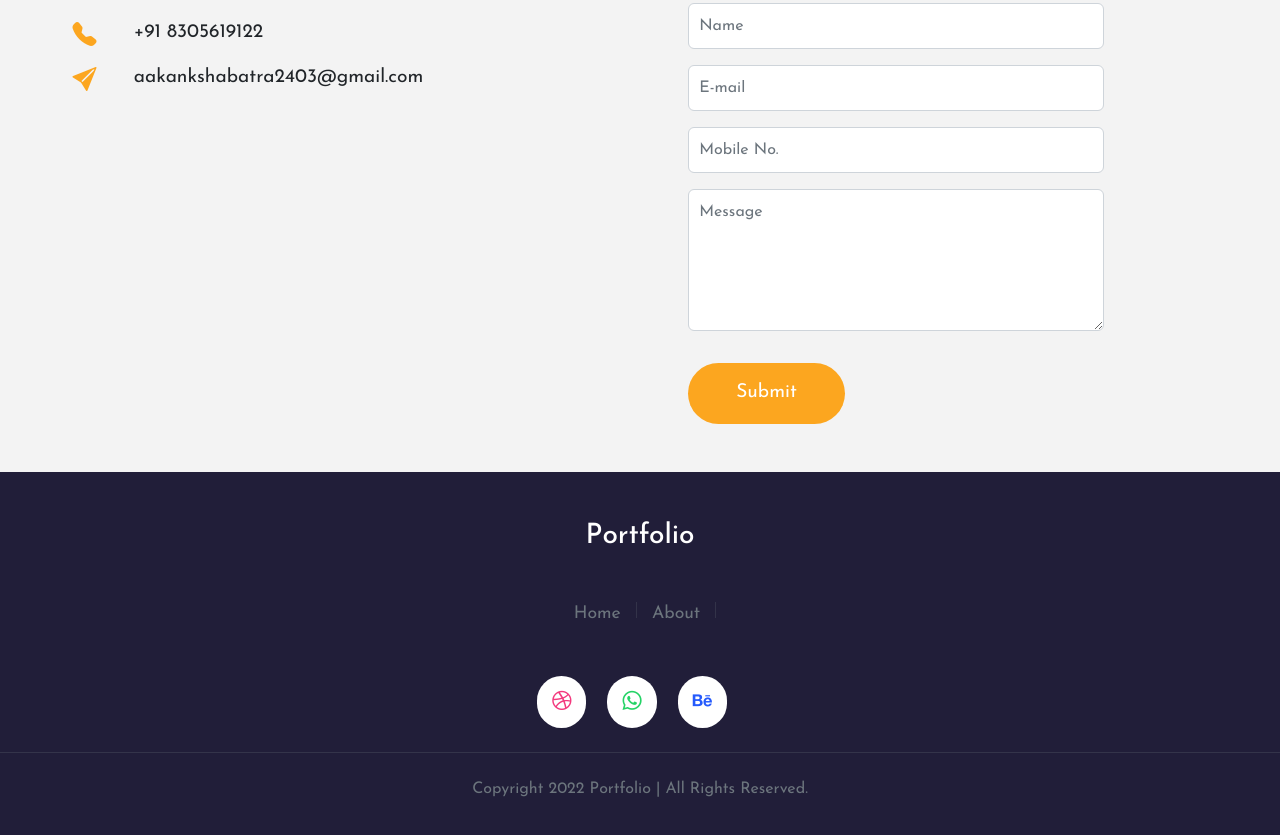
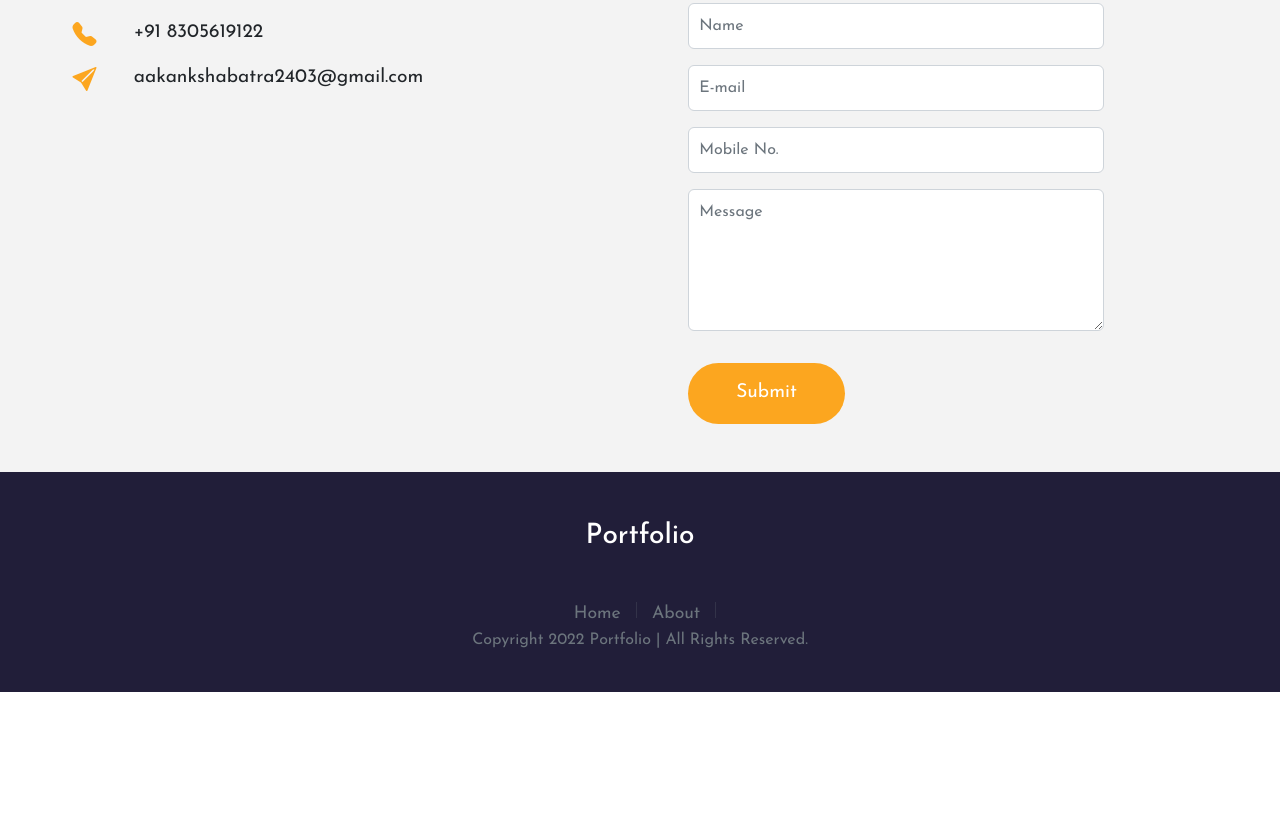
Before and after one commit to Aakanksssha/Portfolio, a plain HTML site: page index.html in a window 1280 px wide. Shown: the part 2378-3213 px from the top of the page. After the commit the page ends 3070 px from the top, so only its background shows below. Drawn offline with nearby package versions, Linux system fonts and the light colour scheme.

Commit message:
Update index.html

```diff
--- a/index.html
+++ b/index.html
@@ -400,18 +400,7 @@
 
 
       </div>
-      <div class="social-links mt-5" data-aos="fade-up">
-        <button href="" class="rounded-pill dribble">
-          <i class="bi bi-dribbble"></i>
-        </button>
-        <button href="" class="rounded-pill whatsapp">
-          <i class="bi bi-whatsapp"></i>
-        </button>
-        <button href="" class="rounded-pill behance">
-          <i class="bi bi-behance"></i>
-        </button>
-      </div>
-      <hr class="text-muted my-4" />
+
 
       <p>Copyright 2022 Portfolio | All Rights Reserved.</p>
     </footer>
```
